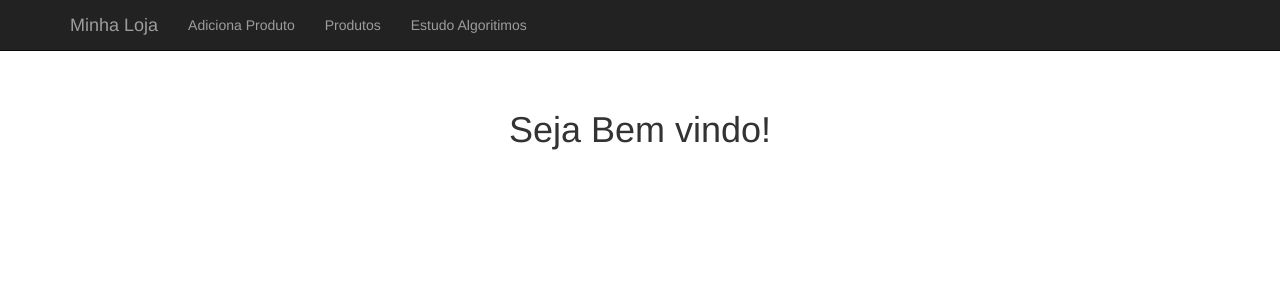
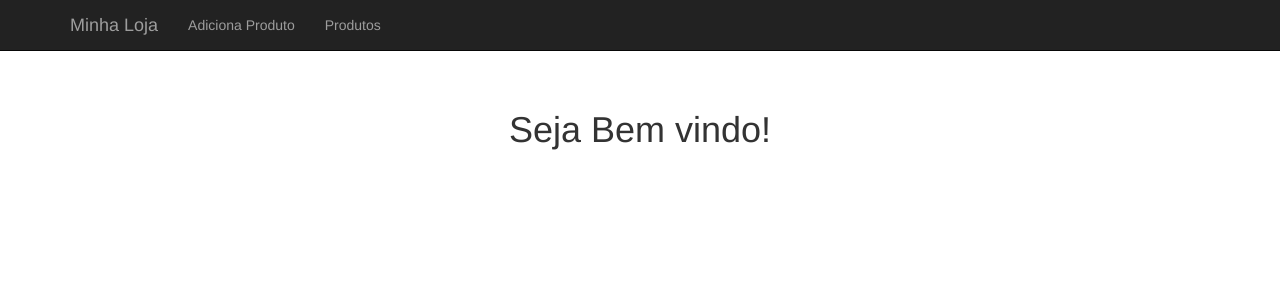
Before and after one commit to LonghiniDev/EstudosAluraPHP-MySQL-1, a PHP site: page /index.php in a window 1280 px wide. Shown: the top 300 px of the page. Run offline with PHP 8.4, Linux system fonts and the light colour scheme.

Commit message:
Correção no Header

```diff
--- a/cabecalho.php
+++ b/cabecalho.php
@@ -16,7 +16,6 @@
                 <ul class="nav navbar-nav">
                     <li><a href="produto-formulario.php">Adiciona Produto</a></li>
                     <li><a href="produto-lista.php">Produtos</a></li>
-                    <li><a href="algoritimos.php">Estudo Algoritimos</a></li>
                 </ul>
             </div>
         </div>
```
